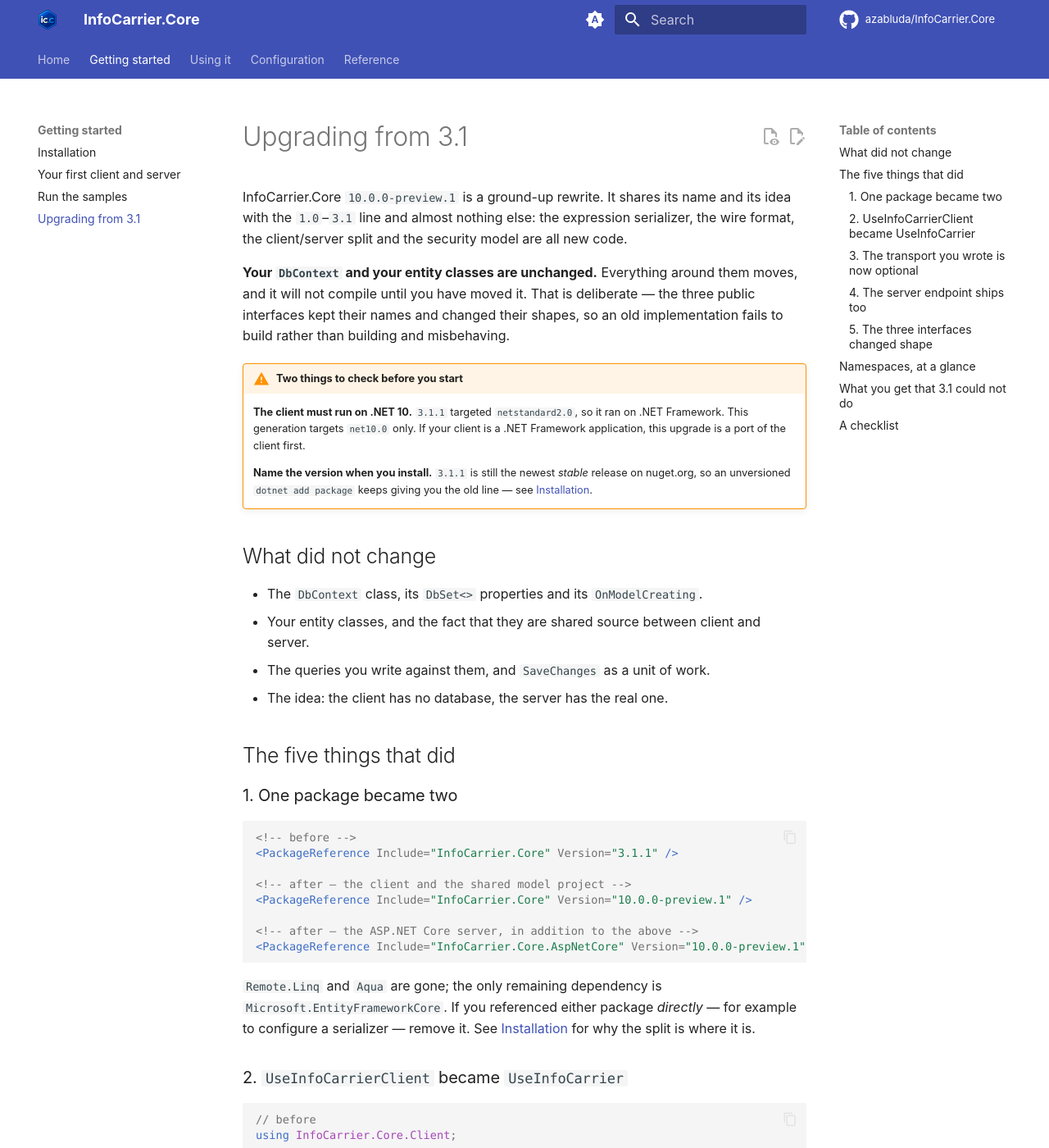
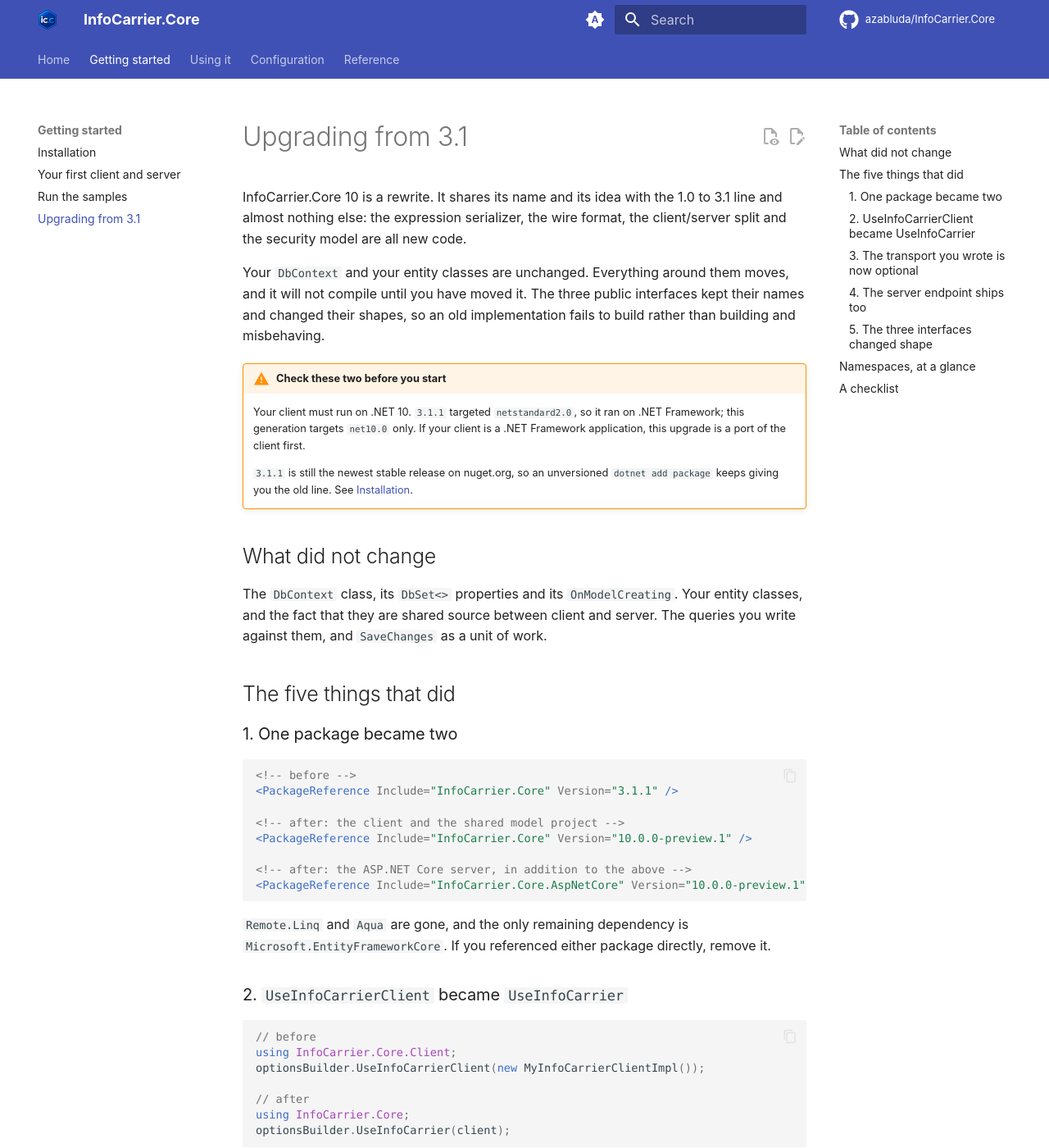
Before and after one commit to azabluda/InfoCarrier.Core, an MkDocs documentation site: the page built from website/docs/getting-started/upgrading-from-3-1.md, in a window 1280 px wide and 1400 px high. Shown: the whole window at 82% size. Built offline with MkDocs 1.6.1 and Material for MkDocs 9.7.7, drawn with Linux system fonts in a browser that asks for light colours; comment, search, counter and statistics services are not loaded; some of the changed text lies outside the part shown.

Commit message:
Docs D5b: the four getting-started pages, and a release-notes page to hold the history
installation.md 417 prose words to 319, upgrading-from-3-1.md 788 to 577,
samples.md 529 to 399, first-app.md 369 to 352. Em dashes across the four: 40 to
0. Admonition boxes: 4 to 2, one apiece on the two pages with a real trap.

installation.md lost the !!! danger box, which was fourteen lines and three
variants of one command to make one point. The point is now a sentence in the
same place a reader is already typing the command. The paragraph explaining why
the package split is where it is went with it: that is design rationale, and it
is in the AspNetCore csproj where a maintainer looks for it. The -preview
sentence under Versioning gave gRPC and streaming as the reason and is gone.

upgrading-from-3-1.md lost "What you get that 3.1 could not do", which is
release-notes material, not upgrade material. It moved to the new page.

website/docs/release-notes/10.0.md is that page, on the shape Npgsql uses: the
platform table, what is new, the capabilities the 3.1 era did not have, how it is
verified, requirements, credits. It carries the narrative the GitHub release body
is holding today, where nothing links to it and nothing keeps it current. D6
replaces that body with a stub pointing here.

Added to the nav, so mkdocs --strict covers it.

mkdocs build --strict: passes. py eng/doc-words.py --budget: every page in this
batch is within budget.

Co-Authored-By: Claude Opus 5 <noreply@anthropic.com>

````diff
--- a/website/docs/getting-started/upgrading-from-3-1.md
+++ b/website/docs/getting-started/upgrading-from-3-1.md
@@ -1,30 +1,28 @@
 # Upgrading from 3.1
 
-InfoCarrier.Core `10.0.0-preview.1` is a ground-up rewrite. It shares its name and its idea with
-the `1.0`–`3.1` line and almost nothing else: the expression serializer, the wire format, the
-client/server split and the security model are all new code.
+InfoCarrier.Core 10 is a rewrite. It shares its name and its idea with the 1.0 to 3.1 line and
+almost nothing else: the expression serializer, the wire format, the client/server split and the
+security model are all new code.
 
-**Your `DbContext` and your entity classes are unchanged.** Everything around them moves, and it
-will not compile until you have moved it. That is deliberate — the three public interfaces kept
-their names and changed their shapes, so an old implementation fails to build rather than building
-and misbehaving.
+Your `DbContext` and your entity classes are unchanged. Everything around them moves, and it will
+not compile until you have moved it. The three public interfaces kept their names and changed their
+shapes, so an old implementation fails to build rather than building and misbehaving.
 
-!!! warning "Two things to check before you start"
+!!! warning "Check these two before you start"
 
-    **The client must run on .NET 10.** `3.1.1` targeted `netstandard2.0`, so it ran on .NET
-    Framework. This generation targets `net10.0` only. If your client is a .NET Framework
+    Your client must run on .NET 10. `3.1.1` targeted `netstandard2.0`, so it ran on .NET
+    Framework; this generation targets `net10.0` only. If your client is a .NET Framework
     application, this upgrade is a port of the client first.
 
-    **Name the version when you install.** `3.1.1` is still the newest *stable* release on
-    nuget.org, so an unversioned `dotnet add package` keeps giving you the old line — see
+    `3.1.1` is still the newest stable release on nuget.org, so an unversioned
+    `dotnet add package` keeps giving you the old line. See
     [Installation](installation.md#installing).
 
 ## What did not change
 
-- The `DbContext` class, its `DbSet<>` properties and its `OnModelCreating`.
-- Your entity classes, and the fact that they are shared source between client and server.
-- The queries you write against them, and `SaveChanges` as a unit of work.
-- The idea: the client has no database, the server has the real one.
+The `DbContext` class, its `DbSet<>` properties and its `OnModelCreating`. Your entity classes, and
+the fact that they are shared source between client and server. The queries you write against them,
+and `SaveChanges` as a unit of work.
 
 ## The five things that did
 
@@ -34,42 +32,33 @@ and misbehaving.
 <!-- before -->
 <PackageReference Include="InfoCarrier.Core" Version="3.1.1" />
 
-<!-- after — the client and the shared model project -->
+<!-- after: the client and the shared model project -->
 <PackageReference Include="InfoCarrier.Core" Version="10.0.0-preview.1" />
 
-<!-- after — the ASP.NET Core server, in addition to the above -->
+<!-- after: the ASP.NET Core server, in addition to the above -->
 <PackageReference Include="InfoCarrier.Core.AspNetCore" Version="10.0.0-preview.1" />
 ```
 
-`Remote.Linq` and `Aqua` are gone; the only remaining dependency is
-`Microsoft.EntityFrameworkCore`. If you referenced either package *directly* — for example to
-configure a serializer — remove it. See [Installation](installation.md) for why the split is
-where it is.
+`Remote.Linq` and `Aqua` are gone, and the only remaining dependency is
+`Microsoft.EntityFrameworkCore`. If you referenced either package directly, remove it.
 
 ### 2. `UseInfoCarrierClient` became `UseInfoCarrier`
 
 ```csharp
 // before
 using InfoCarrier.Core.Client;
+optionsBuilder.UseInfoCarrierClient(new MyInfoCarrierClientImpl());
 
-optionsBuilder.UseInfoCarrierClient(new MyInfoCarrierClientImpl());
-```
-
-```csharp
 // after
 using InfoCarrier.Core;
-
 optionsBuilder.UseInfoCarrier(client);
 ```
 
 ### 3. The transport you wrote is now optional
 
-This is the largest saving, and the largest diff. `3.1` shipped **no** transport: every
-application implemented `IInfoCarrierClient` itself, and the samples that came with it ran to
-about a hundred lines each — an `HttpClient`, hand-configured Newtonsoft settings, one route per
-operation, and a cache keyed on a transaction-id header to carry transactions between calls.
-
-All of that is now three objects:
+`3.1` shipped no transport, so every application implemented `IInfoCarrierClient` itself: an
+`HttpClient`, hand-configured serializer settings, one route per operation, and a cache keyed on a
+transaction-id header to carry transactions between calls. All of that is now three objects.
 
 ```csharp
 using InfoCarrier.Core;
@@ -82,9 +71,8 @@ IInfoCarrierClient client = new TransportInfoCarrierClient(
     serializer);
 ```
 
-Delete your old client implementation. If you are not on HTTP — WCF, ServiceStack, a message bus,
-a direct in-process call — you now implement `IInfoCarrierTransport`, which is **one method** that
-moves an envelope and interprets nothing, rather than the whole client interface. See
+Delete your old client implementation. If you are not on HTTP, implement `IInfoCarrierTransport`
+instead, which is one method that moves an envelope and interprets nothing. See
 [Custom transports](../configuration/transports.md).
 
 ### 4. The server endpoint ships too
@@ -118,31 +106,28 @@ builder.Services
 app.MapInfoCarrier();
 ```
 
-`AddInfoCarrierServer()` is gone — register `InProcessInfoCarrierServer` yourself, as above.
-`AddScoped<DbContext>` is the line people miss: the server resolves your context by its base type.
-Full detail in [Configuring the server](../configuration/server.md).
+`AddInfoCarrierServer()` is gone: register `InProcessInfoCarrierServer` yourself, as above.
+`AddScoped<DbContext>` is the line people miss, because the server resolves your context by its base
+type. Full detail in [Configuring the server](../configuration/server.md).
 
 ### 5. The three interfaces changed shape
 
-Implement these only if you are doing something unusual; most applications now use the shipped
+Implement these only if you are doing something unusual. Most applications now use the shipped
 implementations and touch none of them.
 
 | Interface | `3.1.1` | `10.0.0-preview.1` |
 |---|---|---|
-| `IInfoCarrierClient` | `ServerUrl`, plus sync **and** async pairs of `QueryData`, `SaveChanges` and the three transaction commands | nine `…Async` methods, no sync half, savepoints included |
+| `IInfoCarrierClient` | `ServerUrl`, plus sync and async pairs of `QueryData`, `SaveChanges` and the three transaction commands | nine `…Async` methods, no sync half, savepoints included |
 | `IInfoCarrierServer` | `QueryData` / `SaveChanges` (+ async), each taking a `Func<DbContext>` | the same nine `…Async` operations as the client; the `DbContext` comes from your service provider |
 | `IInfoCarrierValueMapper` | `TryMapToDynamicObject` / `TryMapFromDynamicObject`, over Aqua's `DynamicObject` | `TryMapToWire(object, Type, out object?)` / `TryMapFromWire(object?, Type, out object?)` |
 
-Two consequences worth calling out:
+The client contract is async only. `3.1`'s sync members existed to satisfy EF Core's synchronous
+API and were routinely implemented with `.Result` or `.Wait()`. Synchronous `DbContext` calls still
+work; they no longer oblige you to write a blocking transport.
 
-- **The client contract is async-only.** `3.1`'s sync members existed to satisfy EF Core's
-  synchronous API and were routinely implemented with `.Result` or `.Wait()` — the samples carried
-  a comment linking to the deadlock that causes. Synchronous `DbContext` calls still work; they no
-  longer oblige you to write a blocking transport.
-- **Value mappers moved namespace**, to `InfoCarrier.Core.ValueMapping`, and no longer name a
-  serializer type in their signature. Two are now built in — `IPAddress` and `Uri` — so a mapper
-  you wrote for either can simply be deleted. See
-  [Value mappers](../configuration/value-mappers.md).
+Value mappers moved to `InfoCarrier.Core.ValueMapping` and no longer name a serializer type in their
+signature. Two are built in, `IPAddress` and `Uri`, so a mapper you wrote for either can be deleted.
+See [Value mappers](../configuration/value-mappers.md).
 
 ## Namespaces, at a glance
 
@@ -150,35 +135,23 @@ Two consequences worth calling out:
 |---|---|
 | `InfoCarrier.Core.Client` | `InfoCarrier.Core` |
 | `InfoCarrier.Core.Server` | `InfoCarrier.Core` |
-| `InfoCarrier.Core.Common` | `InfoCarrier.Core.Common` — the wire contracts, unchanged in role |
+| `InfoCarrier.Core.Common` | `InfoCarrier.Core.Common`, unchanged in role |
 | `InfoCarrier.Core.Common.ValueMapping` | `InfoCarrier.Core.ValueMapping` |
-| — | `InfoCarrier.Core.AspNetCore` |
-
-## What you get that 3.1 could not do
-
-Most of this is EF Core 10 rather than InfoCarrier, which is rather the point — the provider
-inherits what the version underneath it can express.
-
-- Complex types, and JSON-mapped owned collections
-- `ExecuteUpdate` and `ExecuteDelete`
-- Many-to-many without an explicit join entity
-- Savepoints — `3.1` had begin, commit and rollback only
-- Spatial types without data loss: Z and M ordinates survive the round trip
-- Blazor WebAssembly, published trimmed — with
-  [one constraint worth reading first](../platforms/blazor-webassembly.md)
-- A stated, tested [security boundary](../security.md) on the server, which `3.1` did not have
+| (none) | `InfoCarrier.Core.AspNetCore` |
 
 ## A checklist
 
 1. Confirm the client can target `net10.0`.
 2. Pin `10.0.0-preview.1` on both packages.
 3. Drop any direct `Remote.Linq` or `Aqua` reference.
-4. `UseInfoCarrierClient` → `UseInfoCarrier`, and build the client from the three shipped objects.
+4. `UseInfoCarrierClient` becomes `UseInfoCarrier`, and build the client from the three shipped
+   objects.
 5. Delete your `IInfoCarrierClient` implementation, or reduce it to an `IInfoCarrierTransport`.
 6. Replace the server controller with `MapInfoCarrier()` and the registrations above.
-7. Port any value mapper to `TryMapToWire` / `TryMapFromWire`, deleting `IPAddress` and `Uri` ones.
+7. Port any value mapper to `TryMapToWire` and `TryMapFromWire`, deleting `IPAddress` and `Uri`
+   ones.
 8. Read [Limitations](../limitations.md) before you ship.
 
-If something in your application has no route across, please
-[open an issue](https://github.com/azabluda/InfoCarrier.Core/issues) — while this is a preview,
-that feedback still changes the shape of the API.
+[What is new in 10.0](../release-notes/10.0.md) lists what this generation can do that `3.1` could
+not. If something in your application has no route across,
+[open an issue](https://github.com/azabluda/InfoCarrier.Core/issues).
--- a/website/mkdocs.yml
+++ b/website/mkdocs.yml
@@ -140,3 +140,4 @@ nav:
       - Security: security.md
       - Limitations: limitations.md
       - Public API: api-surface.md
+      - Release notes 10.0: release-notes/10.0.md
````
Also changed, not shown: website/docs/getting-started/first-app.md (+14 -16 lines), website/docs/getting-started/installation.md (+28 -45 lines), website/docs/getting-started/samples.md (+26 -37 lines), website/docs/release-notes/10.0.md (added, +88 -0 lines), 1 other file.
